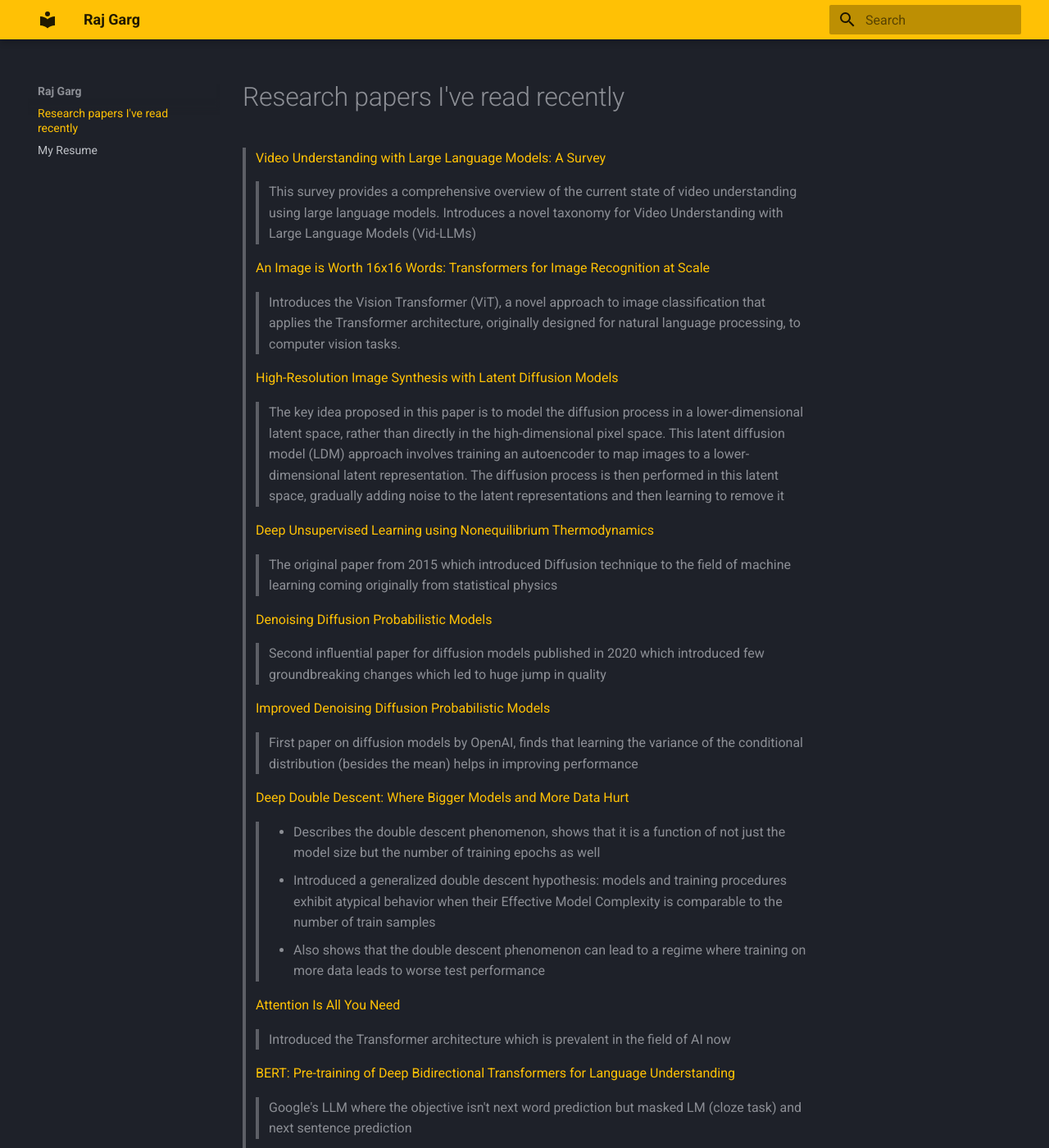
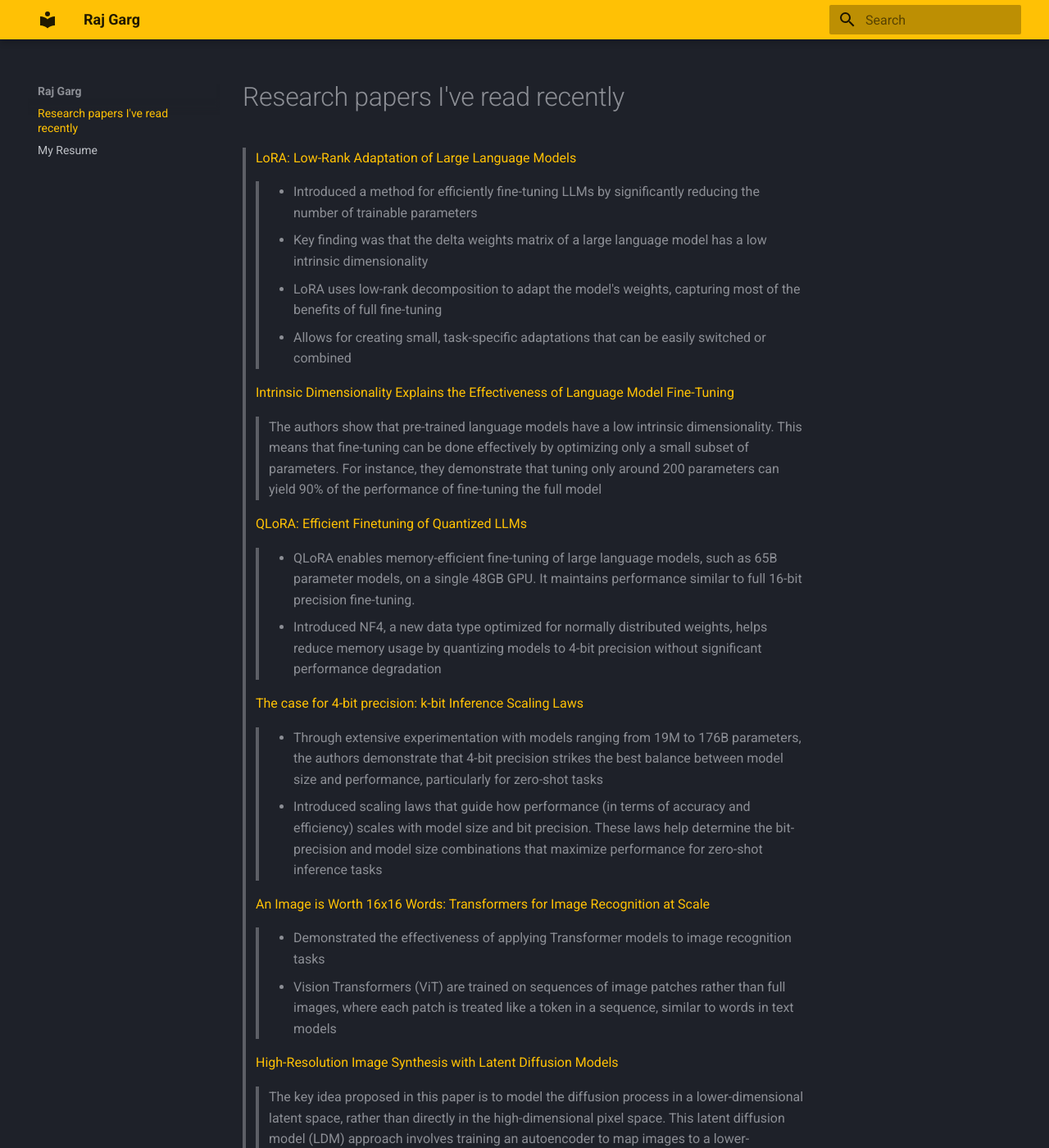
Before and after one commit to rajgarg021/blog, an MkDocs documentation site: the page built from docs/index.md, in a window 1280 px wide and 1400 px high. Shown: the whole window at 82% size. Built offline with MkDocs 1.6.1 and Material for MkDocs 9.7.7, drawn with Linux system fonts in a browser that asks for light colours; some of the changed text lies outside the part shown.

Commit message:
added papers i read recently

```diff
--- a/docs/index.md
+++ b/docs/index.md
@@ -1,11 +1,25 @@
 # Research papers I've read recently
 
-> [Video Understanding with Large Language Models: A Survey](https://arxiv.org/pdf/2312.17432)
->> This survey provides a comprehensive overview of the current state of video understanding using large language models.
->> Introduces a novel taxonomy for Video Understanding with Large Language Models (Vid-LLMs)
+> [LoRA: Low-Rank Adaptation of Large Language Models](https://arxiv.org/abs/2106.09685)
+>> - Introduced a method for efficiently fine-tuning LLMs by significantly reducing the number of trainable parameters
+>> - Key finding was that the delta weights matrix of a large language model has a low intrinsic dimensionality
+>> - LoRA uses low-rank decomposition to adapt the model's weights, capturing most of the benefits of full fine-tuning
+>> - Allows for creating small, task-specific adaptations that can be easily switched or combined
+
+> [Intrinsic Dimensionality Explains the Effectiveness of Language Model Fine-Tuning](https://arxiv.org/abs/2012.13255v1)
+>> The authors show that pre-trained language models have a low intrinsic dimensionality. This means that fine-tuning can be done effectively by optimizing only a small subset of parameters. For instance, they demonstrate that tuning only around 200 parameters can yield 90% of the performance of fine-tuning the full model
+
+> [QLoRA: Efficient Finetuning of Quantized LLMs](https://arxiv.org/abs/2305.14314)
+>> - QLoRA enables memory-efficient fine-tuning of large language models, such as 65B parameter models, on a single 48GB GPU. It maintains performance similar to full 16-bit precision fine-tuning.
+>> - Introduced NF4, a new data type optimized for normally distributed weights, helps reduce memory usage by quantizing models to 4-bit precision without significant performance degradation
+
+> [The case for 4-bit precision: k-bit Inference Scaling Laws](https://arxiv.org/abs/2212.09720)
+>> - Through extensive experimentation with models ranging from 19M to 176B parameters, the authors demonstrate that 4-bit precision strikes the best balance between model size and performance, particularly for zero-shot tasks
+>> - Introduced scaling laws that guide how performance (in terms of accuracy and efficiency) scales with model size and bit precision. These laws help determine the bit-precision and model size combinations that maximize performance for zero-shot inference tasks
 
 > [An Image is Worth 16x16 Words: Transformers for Image Recognition at Scale](https://arxiv.org/abs/2010.11929)
->> Introduces the Vision Transformer (ViT), a novel approach to image classification that applies the Transformer architecture, originally designed for natural language processing, to computer vision tasks.
+>> - Demonstrated the effectiveness of applying Transformer models to image recognition tasks
+>> - Vision Transformers (ViT) are trained on sequences of image patches rather than full images, where each patch is treated like a token in a sequence, similar to words in text models
 
 > [High-Resolution Image Synthesis with Latent Diffusion Models](https://arxiv.org/abs/2112.10752)
 >> The key idea proposed in this paper is to model the diffusion process in a lower-dimensional latent space, rather than directly in the high-dimensional pixel space. This latent diffusion model (LDM) approach involves training an autoencoder to map images to a lower-dimensional latent representation. The diffusion process is then performed in this latent space, gradually adding noise to the latent representations and then learning to remove it
```
Also changed, not shown: other parts of docs/index.md (+0 -4 lines).
